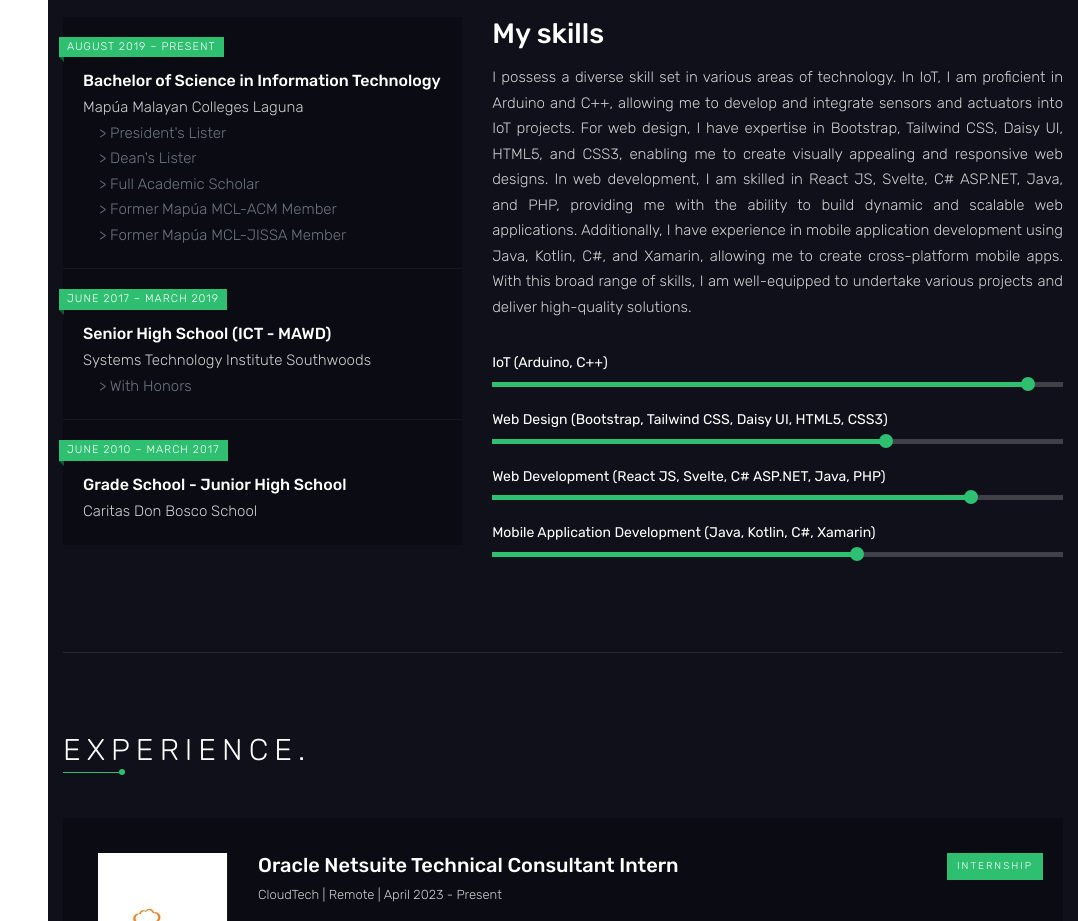
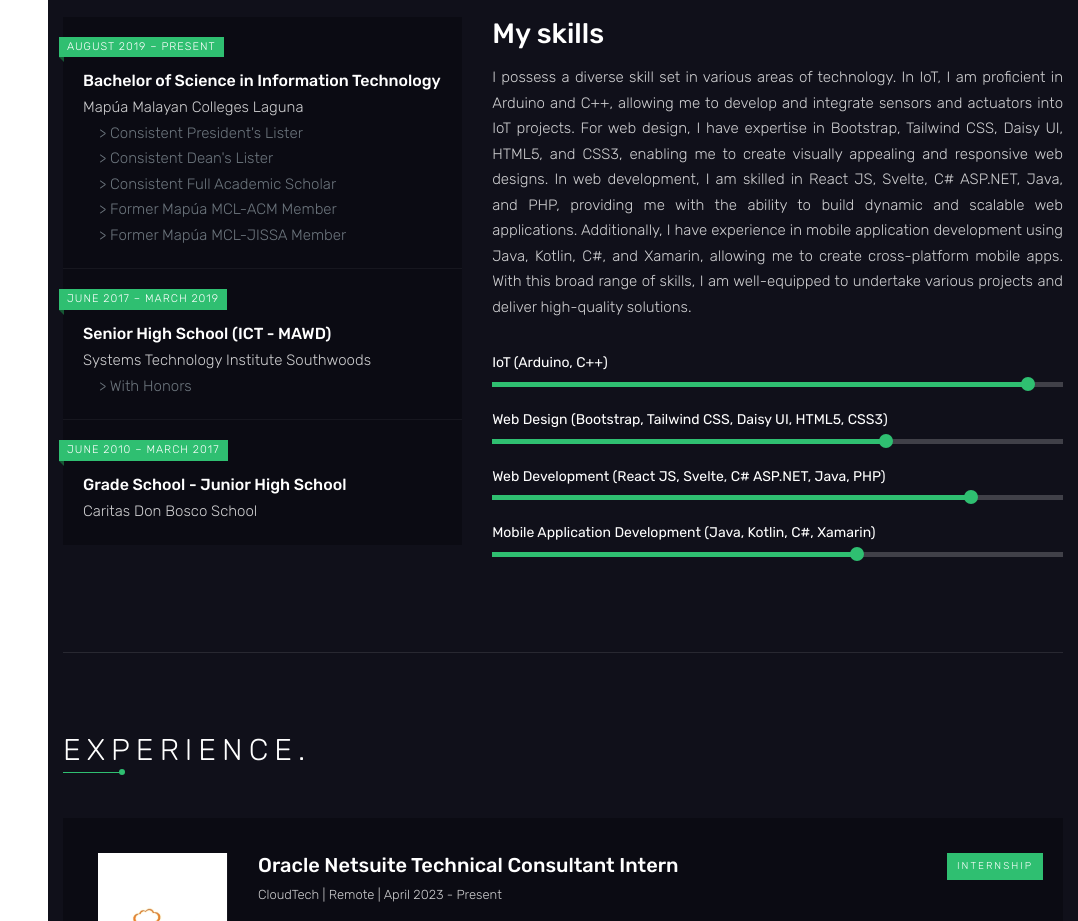
Before and after one commit to IAmPwned/portfolio, a Next.js app: page / in a window 1280 px wide. Shown: the part 1820-2741 px from the top of the page, without its empty margins (202-1280 px from the left). Built offline with nearby package versions, Linux system fonts and the light colour scheme; a web font is replaced by a local one.

Commit message:
Updated Education & Skills

```diff
--- a/src/components/About.js
+++ b/src/components/About.js
@@ -51,9 +51,9 @@
                 <span>AUGUST 2019 – PRESENT</span>
                 <h6>Bachelor of Science in Information Technology</h6>
                 <p>Mapúa Malayan Colleges Laguna</p>
-                <p className="ml-3 text-muted">{'>'} President's Lister</p>
-                <p className="ml-3 text-muted">{'>'} Dean's Lister</p>
-                <p className="ml-3 text-muted">{'>'} Full Academic Scholar</p>
+                <p className="ml-3 text-muted">{'>'} Consistent President's Lister</p>
+                <p className="ml-3 text-muted">{'>'} Consistent Dean's Lister</p>
+                <p className="ml-3 text-muted">{'>'} Consistent Full Academic Scholar</p>
                 <p className="ml-3 text-muted">{'>'} Former Mapúa MCL-ACM Member</p>
                 <p className="ml-3 text-muted">{'>'} Former Mapúa MCL-JISSA Member</p>
               </li>
```
